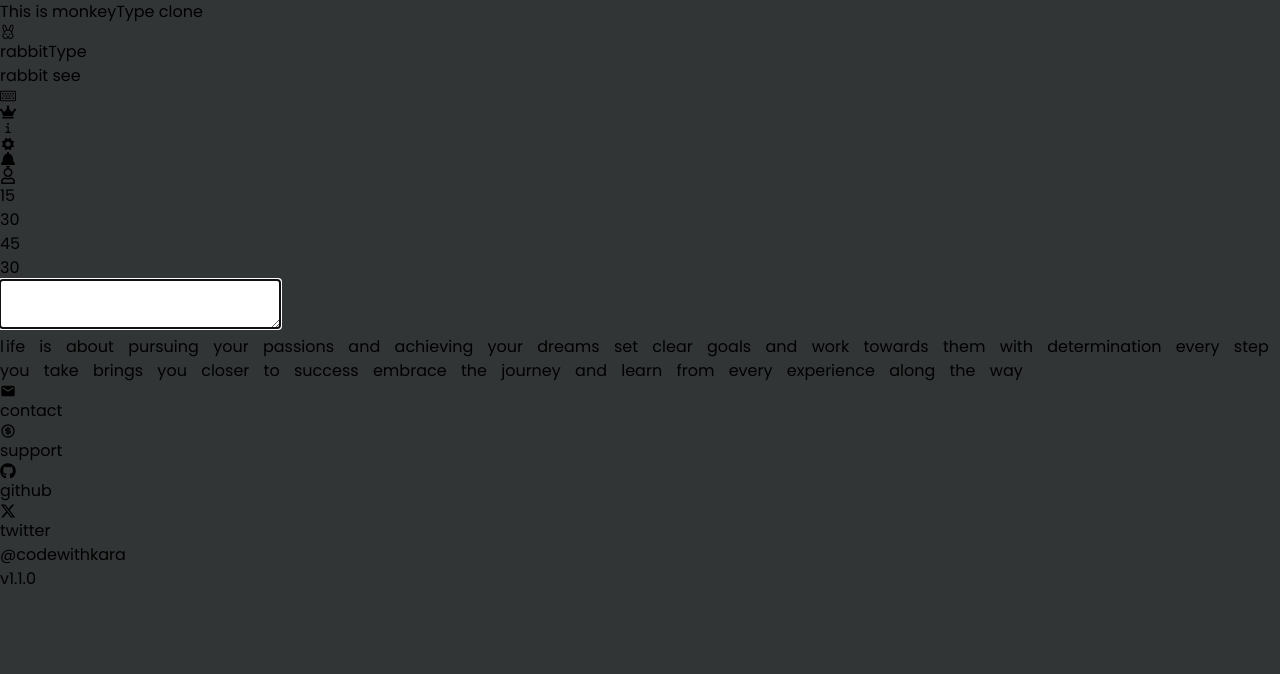
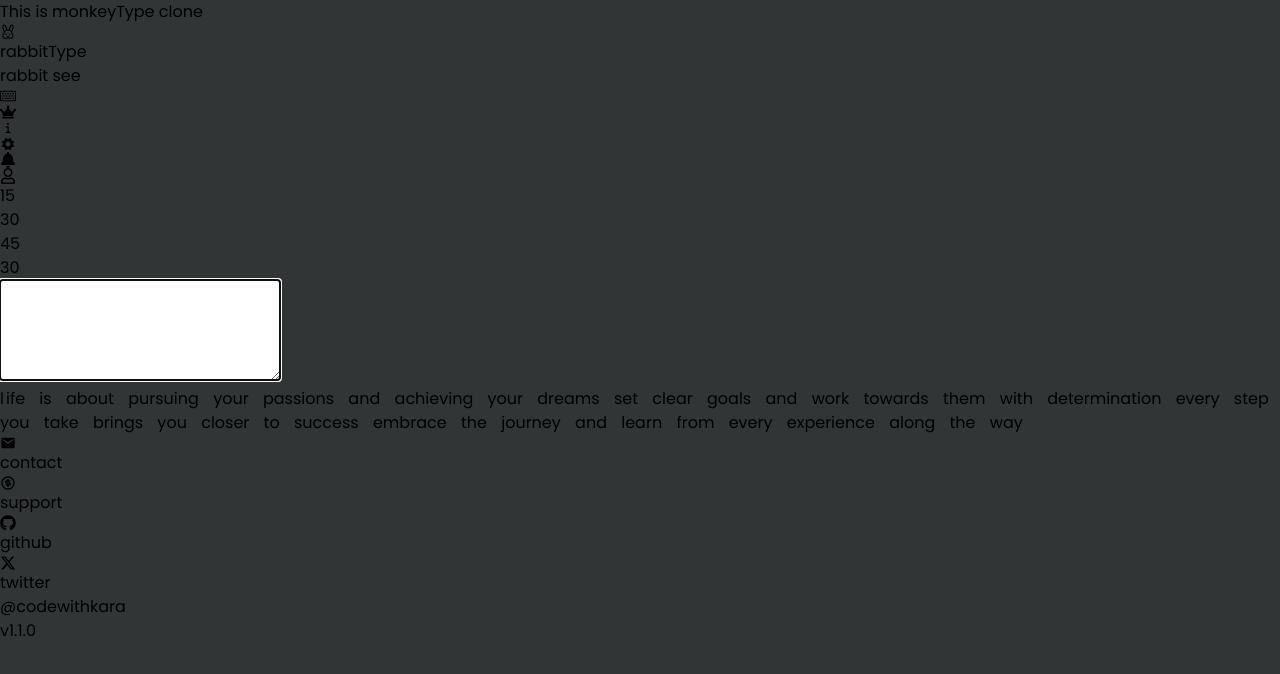
Before and after one commit to GauravSinghdev/rabbitType, a React (Vite) app in the folder FE/: page / in a window 1280 px wide. Shown: the top 674 px of the page. Built offline with nearby package versions, Linux system fonts and the light colour scheme.

Commit message:
fixing some bugs

```diff
--- a/FE/src/components/TextArea.tsx
+++ b/FE/src/components/TextArea.tsx
@@ -28,7 +28,6 @@ const TextArea = ({ timer, random }: TextAreaProps) => {
   const highlightedTextRef = useRef<HTMLDivElement>(null);
 
   const timeOver = async () => {
-
     const postData = {
       timer: String(timer),
       wpm,
@@ -38,15 +37,13 @@ const TextArea = ({ timer, random }: TextAreaProps) => {
       backspaceCount,
     };
 
-    if (!localStorage.getItem('token')) {
-      localStorage.setItem('cTyped-result', JSON.stringify(postData));
+    if (!localStorage.getItem("token")) {
+      localStorage.setItem("cTyped-result", JSON.stringify(postData));
       navigate("/result");
       return;
     }
     try {
-
       const token = localStorage.getItem("token");
-
       const response = await axios.post(
         `${BACKEND_URL}/typing/latest-typedata-insert`,
         postData,
@@ -59,7 +56,7 @@ const TextArea = ({ timer, random }: TextAreaProps) => {
 
       if (response && response.data) {
         console.log("Data inserted successfully");
-            localStorage.setItem('cTyped-result', JSON.stringify(postData));
+        localStorage.setItem("cTyped-result", JSON.stringify(postData));
         navigate("/result");
       }
     } catch (error) {
@@ -68,13 +65,11 @@ const TextArea = ({ timer, random }: TextAreaProps) => {
     }
   };
 
-
   useEffect(() => {
     setCurrentTimer(parseInt(timer, 10));
   }, [timer]);
 
   useEffect(() => {
-    // Initialize timerInterval as undefined to handle TypeScript's strict checks
     let timerInterval: ReturnType<typeof setInterval> | undefined;
 
     if (startTimer && currentTimer > 0) {
@@ -86,7 +81,7 @@ const TextArea = ({ timer, random }: TextAreaProps) => {
         clearInterval(timerInterval);
       }
       calculateWpm();
-      timeOver(); // Call timeOver when the timer reaches zero
+      timeOver();
     }
 
     return () => {
@@ -95,7 +90,6 @@ const TextArea = ({ timer, random }: TextAreaProps) => {
       }
     };
   }, [startTimer, currentTimer]);
-
 
   useEffect(() => {
     if (textareaRef.current) {
@@ -113,9 +107,15 @@ const TextArea = ({ timer, random }: TextAreaProps) => {
         const spanRect = caretSpan.getBoundingClientRect();
         const spanLeft = spanRect.left - containerRect.left;
         const spanRight = spanRect.right - containerRect.left;
+        const containerWidth = highlightedTextRef.current.clientWidth;
 
-        if (spanLeft < 0 || spanRight > highlightedTextRef.current.clientWidth) {
-          highlightedTextRef.current.scrollLeft = spanLeft;
+        // Smooth scrolling to keep caret in view
+        if (spanLeft < 50 || spanRight > containerWidth - 50) {
+          const scrollTarget = highlightedTextRef.current.scrollLeft + spanLeft - 50;
+          highlightedTextRef.current.scrollTo({
+            left: scrollTarget,
+            behavior: "smooth",
+          });
         }
       }
     }
@@ -125,13 +125,11 @@ const TextArea = ({ timer, random }: TextAreaProps) => {
     const value = e.target.value;
     const currentWord = wordToType;
 
-    if(value.length === currentWord.length)
-    {
+    if (value.length === currentWord.length) {
       timeOver();
-      return
+      return;
     }
 
-    // Cast event to InputEvent to access inputType property
     const inputEvent = e.nativeEvent as InputEvent;
 
     if (inputEvent.inputType === "deleteContentBackward") {
@@ -152,11 +150,9 @@ const TextArea = ({ timer, random }: TextAreaProps) => {
     }
 
     setCurrentLetterIndex(value.length);
-    calculateWpm(); // Calculate WPM every time the user types
+    calculateWpm();
     calculateAccuracy(value.length, mistakes);
   };
-
-
 
   const calculateWpm = () => {
     const wordsTyped = typedText.split(" ").filter((word) => word.length > 0).length;
@@ -166,7 +162,6 @@ const TextArea = ({ timer, random }: TextAreaProps) => {
       const rawWpmCalc = Math.round(typedText.length / 5 / timeElapsed);
       const wpmCalc = Math.round(wordsTyped / timeElapsed);
 
-      // Ensure rawWpm is at least as much as wpm
       setWpm(wpmCalc);
       setRawWpm(Math.max(wpmCalc, rawWpmCalc));
     }
@@ -202,7 +197,9 @@ const TextArea = ({ timer, random }: TextAreaProps) => {
         <span key={index} className={`inline ${index === currentLetterIndex ? "relative" : ""}`}>
           <span className={colorClass}>{letter}</span>
           {index === currentLetterIndex && (
-            <span className="blinking-caret absolute top-[-3px] left-[-5px] text-[30px] text-[#7cf5bd]">|</span>
+            <span className="blinking-caret absolute top-[-3px] left-[-5px] text-[30px] text-[#7cf5bd]">
+              |
+            </span>
           )}
         </span>
       );
@@ -224,24 +221,31 @@ const TextArea = ({ timer, random }: TextAreaProps) => {
       >
         {currentTimer}
       </motion.h1>
-      <div className="relative text-3xl font-cursive tracking-[3px]" style={{ wordSpacing: '10px' }}>
+      <div className="relative text-3xl font-cursive tracking-[3px]" style={{ wordSpacing: "10px" }}>
         <textarea
           ref={textareaRef}
           value={typedText}
           onChange={handleTyping}
-          className="resize-none w-full p-4 rounded-md bg-transparent text-transparent outline-none absolute top-0 left-0 z-10 overflow-hidden"
+          className="resize-none w-full p-4 rounded-md bg-transparent text-transparent outline-none absolute top-0 left-0 z-10"
           autoFocus
           spellCheck={false}
-          style={{ height: 'auto', width: 'auto', overflow: 'hidden' }}
+          style={{
+            height: "auto",
+            minHeight: "100px", // Ensure enough height for multiple lines
+            lineHeight: "1.5em",
+            overflow: "hidden",
+          }}
         />
         <div
           ref={highlightedTextRef}
-          className="absolute top-0 left-0 w-full p-4 overflow-hidden pointer-events-none z-0 text-white/30 whitespace-pre-wrap"
+          className="absolute top-0 left-0 w-full p-4 pointer-events-none z-0 text-white/30 whitespace-pre-wrap"
           style={{
-            overflowX: 'hidden',
-            overflowY: 'hidden',
-            lineHeight: '1.5em',
-            wordWrap: 'break-word',
+            lineHeight: "1.5em",
+            overflowX: "auto",
+            overflowY: "hidden",
+            whiteSpace: "pre-wrap",
+            wordBreak: "break-word", // Replaces deprecated wordWrap
+            scrollBehavior: "smooth", // Smooth scrolling for better UX
           }}
         >
           {getHighlightedText()}
```
Lines whose indentation alone changed are shown as unchanged.
